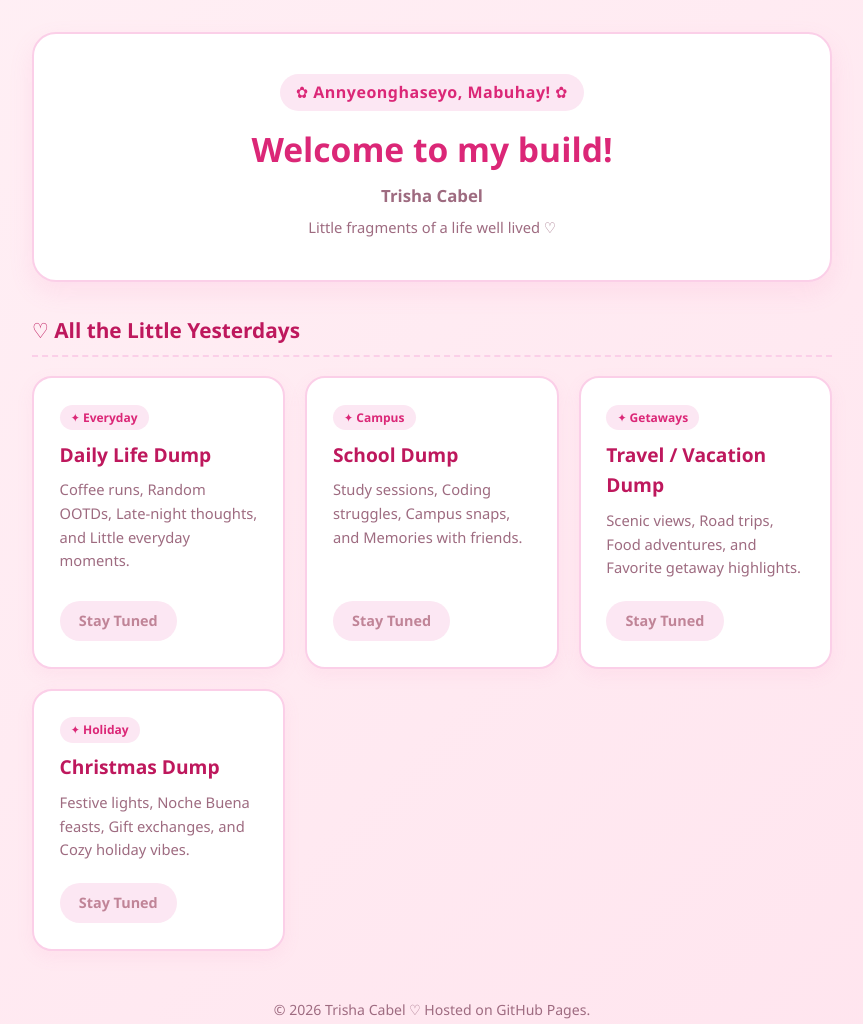
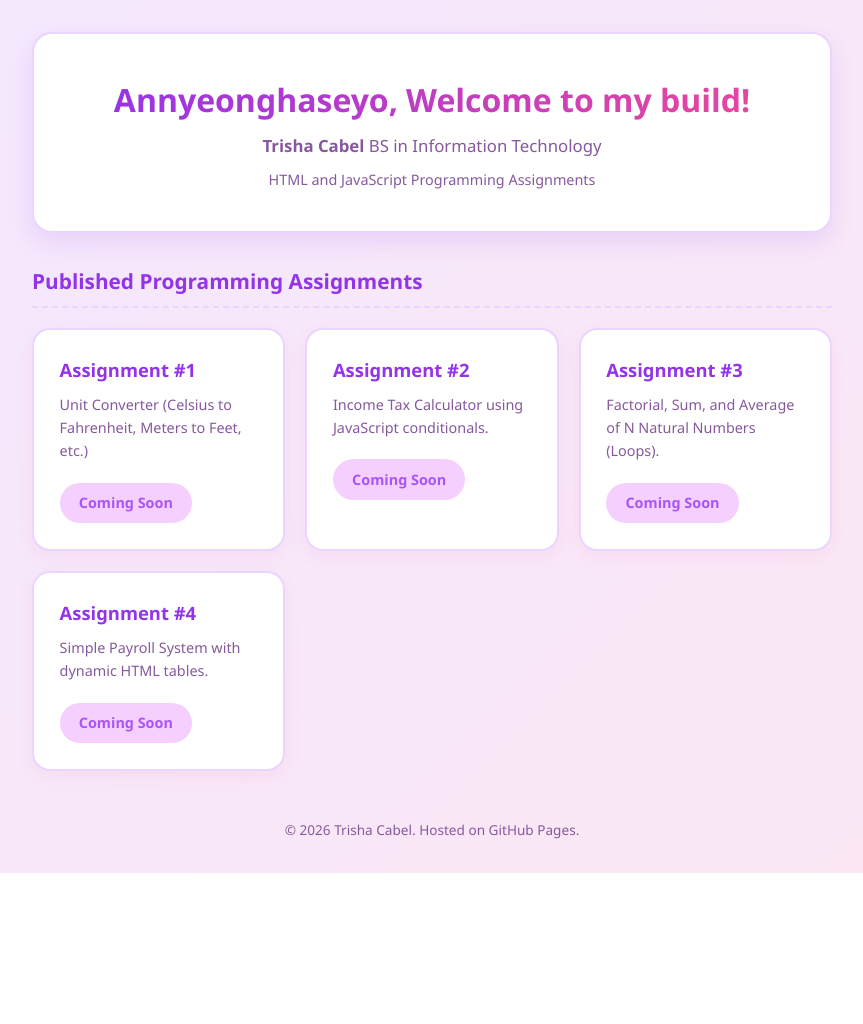
Before and after one commit to tcabel-sys/CABEL_Trisha-, a plain HTML site: page index.html in a window 1280 px wide. Shown: the whole page, without its empty margins (208-1071 px from the left). After the commit the page ends 873 px from the top, so only its background shows below. Drawn offline with Linux system fonts and the light colour scheme.

Commit message:
Update index.html

```diff
--- a/index.html
+++ b/index.html
@@ -3,17 +3,17 @@
 <head>
     <meta charset="UTF-8">
     <meta name="viewport" content="width=device-width, initial-scale=1.0">
-    <title>Trisha Cabel | Digital Scrapbook & Dumps</title>
+    <title>CS 1130 - Trisha Cabel</title>
     <style>
         :root {
-            --bg-color: #fff0f5;
+            --bg-gradient: linear-gradient(135deg, #f3e8ff 0%, #fce7f3 100%);
             --card-bg: #ffffff;
-            --text-main: #59253a;
-            --text-muted: #9e6b80;
-            --accent: #f472b6;
-            --accent-hover: #ec4899;
-            --border-pink: #fbcfe8;
-            --soft-pill: #fce7f3;
+            --text-main: #4a1d6e;
+            --text-muted: #86599c;
+            --purple-accent: #9333ea;
+            --pink-accent: #ec4899;
+            --border-color: #e9d5ff;
+            --soft-pill: #f5d0fe;
         }
 
         * {
@@ -24,7 +24,7 @@
         }
 
         body {
-            background: linear-gradient(135deg, #fff0f5 0%, #ffe4ee 100%);
+            background: var(--bg-gradient);
             color: var(--text-main);
             line-height: 1.6;
             padding: 2rem 1rem;
@@ -40,28 +40,18 @@
             text-align: center;
             padding: 2.5rem 1.5rem;
             background-color: var(--card-bg);
-            border-radius: 24px;
+            border-radius: 20px;
             margin-bottom: 2rem;
-            border: 2px solid var(--border-pink);
-            box-shadow: 0 10px 25px rgba(244, 114, 182, 0.12);
-        }
-
-        .greeting {
-            display: inline-block;
-            background-color: var(--soft-pill);
-            color: #db2777;
-            font-size: 1rem;
-            font-weight: 700;
-            padding: 0.35rem 1rem;
-            border-radius: 50px;
-            margin-bottom: 0.75rem;
-            letter-spacing: 0.5px;
+            border: 2px solid var(--border-color);
+            box-shadow: 0 10px 25px rgba(147, 51, 234, 0.12);
         }
 
         header h1 {
-            font-size: 2.1rem;
-            color: #db2777;
-            margin-bottom: 0.4rem;
+            font-size: 2rem;
+            background: linear-gradient(90deg, var(--purple-accent), var(--pink-accent));
+            -webkit-background-clip: text;
+            -webkit-text-fill-color: transparent;
+            margin-bottom: 0.5rem;
         }
 
         header p {
@@ -71,13 +61,13 @@
 
         .section-title {
             font-size: 1.3rem;
-            color: #be185d;
+            color: var(--purple-accent);
             margin-bottom: 1.2rem;
-            border-bottom: 2px dashed var(--border-pink);
+            border-bottom: 2px dashed var(--border-color);
             padding-bottom: 0.5rem;
         }
 
-        .dumps-grid {
+        .assignments-grid {
             display: grid;
             grid-template-columns: repeat(auto-fit, minmax(240px, 1fr));
             gap: 1.25rem;
@@ -86,67 +76,50 @@
         .card {
             background-color: var(--card-bg);
             padding: 1.6rem;
-            border-radius: 20px;
-            border: 2px solid var(--border-pink);
-            box-shadow: 0 6px 18px rgba(244, 114, 182, 0.08);
-            transition: transform 0.25s ease, box-shadow 0.25s ease, border-color 0.25s ease;
-            display: flex;
-            flex-direction: column;
-            justify-content: space-between;
+            border-radius: 18px;
+            border: 2px solid var(--border-color);
+            box-shadow: 0 6px 18px rgba(236, 72, 153, 0.08);
+            transition: transform 0.25s ease, border-color 0.25s ease, box-shadow 0.25s ease;
         }
 
         .card:hover {
             transform: translateY(-5px);
-            border-color: var(--accent);
-            box-shadow: 0 12px 24px rgba(244, 114, 182, 0.18);
-        }
-
-        .card-tag {
-            display: inline-block;
-            font-size: 0.75rem;
-            font-weight: 700;
-            color: #db2777;
-            background-color: var(--soft-pill);
-            padding: 0.2rem 0.7rem;
-            border-radius: 20px;
-            margin-bottom: 0.6rem;
-            width: fit-content;
+            border-color: var(--pink-accent);
+            box-shadow: 0 12px 24px rgba(147, 51, 234, 0.16);
         }
 
         .card h3 {
-            color: #be185d;
+            color: var(--purple-accent);
             margin-bottom: 0.5rem;
-            font-size: 1.2rem;
+            font-size: 1.15rem;
         }
 
         .card p {
             color: var(--text-muted);
-            font-size: 0.92rem;
+            font-size: 0.9rem;
             margin-bottom: 1.3rem;
         }
 
         .btn {
             display: inline-block;
             padding: 0.55rem 1.2rem;
-            background-color: var(--accent);
+            background: linear-gradient(90deg, var(--purple-accent), var(--pink-accent));
             color: #ffffff;
             text-decoration: none;
             font-weight: 600;
             border-radius: 50px;
             font-size: 0.9rem;
-            text-align: center;
-            width: fit-content;
-            transition: background-color 0.2s, transform 0.2s;
+            transition: opacity 0.2s, transform 0.2s;
         }
 
         .btn:hover {
-            background-color: var(--accent-hover);
+            opacity: 0.9;
             transform: scale(1.03);
         }
 
         .btn.disabled {
-            background-color: var(--soft-pill);
-            color: #c08497;
+            background: var(--soft-pill);
+            color: #a855f7;
             pointer-events: none;
         }
 
@@ -154,7 +127,7 @@
             text-align: center;
             margin-top: 3rem;
             color: var(--text-muted);
-            font-size: 0.88rem;
+            font-size: 0.85rem;
         }
     </style>
 </head>
@@ -162,63 +135,51 @@
 
     <div class="container">
         <header>
-            <div class="greeting">✿ Annyeonghaseyo, Mabuhay! ✿</div>
-            <h1>Welcome to my build!</h1>
-            <p><strong>Trisha Cabel</strong></p>
-            <p style="margin-top: 0.4rem; font-size: 0.92rem;">Little fragments of a life well lived ♡</p>
+            <h1>Annyeonghaseyo, Welcome to my build!</h1>
+            <p><strong>Trisha Cabel</strong> BS in Information Technology</p>
+            <p style="margin-top: 0.5rem; font-size: 0.9rem;">HTML and JavaScript Programming Assignments</p>
         </header>
 
-        <h2 class="section-title">♡ All the Little Yesterdays</h2>
+        <h2 class="section-title">Published Programming Assignments</h2>
 
-        <div class="dumps-grid">
-            <!-- Daily Life Dump -->
+        <div class="assignments-grid">
+            <!-- Assignment 1 -->
             <div class="card">
-                <div>
-                    <span class="card-tag">✦ Everyday</span>
-                    <h3>Daily Life Dump</h3>
-                    <p>Coffee runs, Random OOTDs, Late-night thoughts, and Little everyday moments.</p>
-                </div>
-                <a href="#" class="btn disabled">Stay Tuned</a>
+                <h3>Assignment #1</h3>
+                <p>Unit Converter (Celsius to Fahrenheit, Meters to Feet, etc.)</p>
+                <a href="#" class="btn disabled">Coming Soon</a>
             </div>
 
-            <!-- School Dump -->
+            <!-- Assignment 2 -->
             <div class="card">
-                <div>
-                    <span class="card-tag">✦ Campus</span>
-                    <h3>School Dump</h3>
-                    <p>Study sessions, Coding struggles, Campus snaps, and Memories with friends.</p>
-                </div>
-                <a href="#" class="btn disabled">Stay Tuned</a>
+                <h3>Assignment #2</h3>
+                <p>Income Tax Calculator using JavaScript conditionals.</p>
+                <a href="#" class="btn disabled">Coming Soon</a>
             </div>
 
-            <!-- Travel / Vacation Dump -->
+            <!-- Assignment 3 -->
             <div class="card">
-                <div>
-                    <span class="card-tag">✦ Getaways</span>
-                    <h3>Travel / Vacation Dump</h3>
-                    <p>Scenic views, Road trips, Food adventures, and Favorite getaway highlights.</p>
-                </div>
-                <a href="#" class="btn disabled">Stay Tuned</a>
+                <h3>Assignment #3</h3>
+                <p>Factorial, Sum, and Average of N Natural Numbers (Loops).</p>
+                <a href="#" class="btn disabled">Coming Soon</a>
             </div>
 
-            <!-- Christmas Dump -->
+            <!-- Assignment 4 -->
             <div class="card">
-                <div>
-                    <span class="card-tag">✦ Holiday</span>
-                    <h3>Christmas Dump</h3>
-                    <p>Festive lights, Noche Buena feasts, Gift exchanges, and Cozy holiday vibes.</p>
-                </div>
-                <a href="#" class="btn disabled">Stay Tuned</a>
+                <h3>Assignment #4</h3>
+                <p>Simple Payroll System with dynamic HTML tables.</p>
+                <a href="#" class="btn disabled">Coming Soon</a>
             </div>
         </div>
 
         <footer>
-            <p id="footer-text">&copy; 2026 Trisha Cabel ♡ Hosted on GitHub Pages.</p>
+            <p id="footer-text">&copy; 2026 Trisha Cabel. Hosted on GitHub Pages.</p>
         </footer>
     </div>
 
     <script>
-        console.log("Gamsahamnida, Digital Scrapbook loaded successfully.");
+        // Simple JavaScript check to confirm JS is active on the page
+        console.log("CS 1130 Portfolio loaded successfully.");
     </script>
 </body>
 </html>
```
